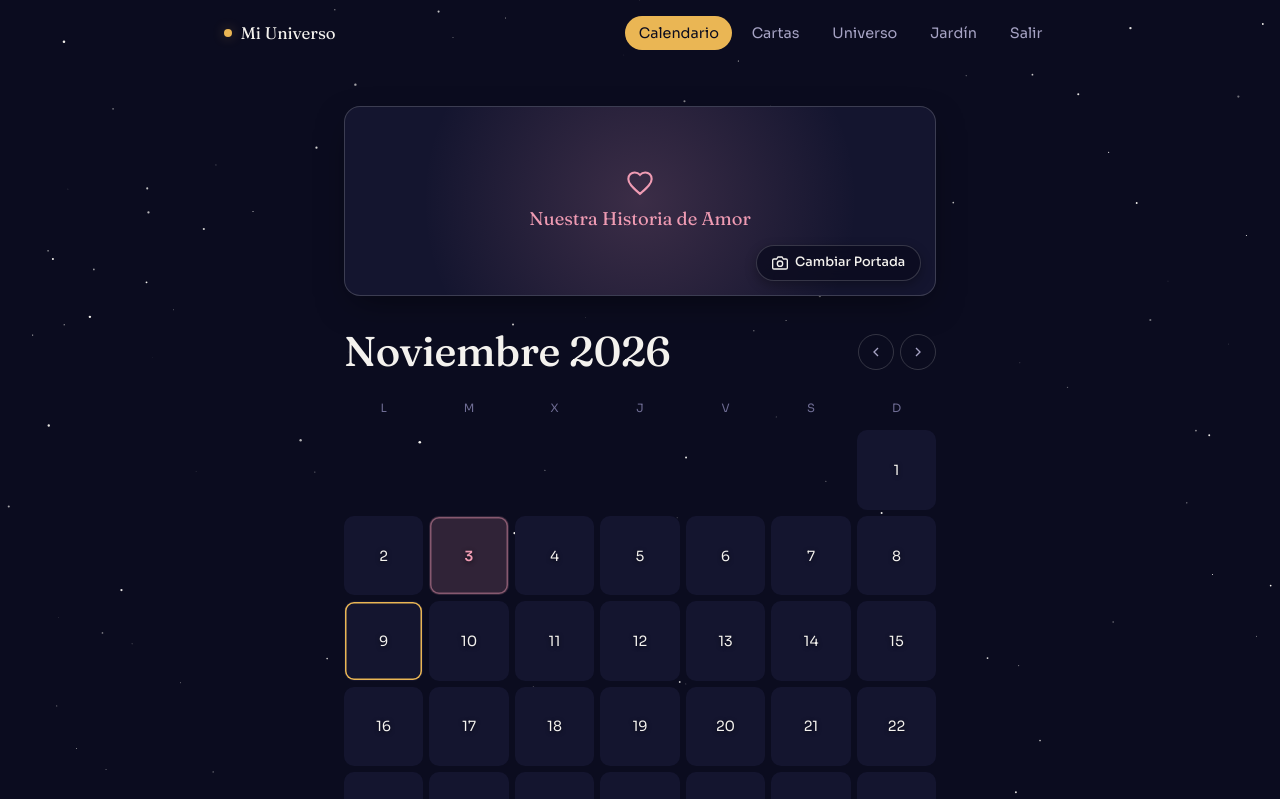
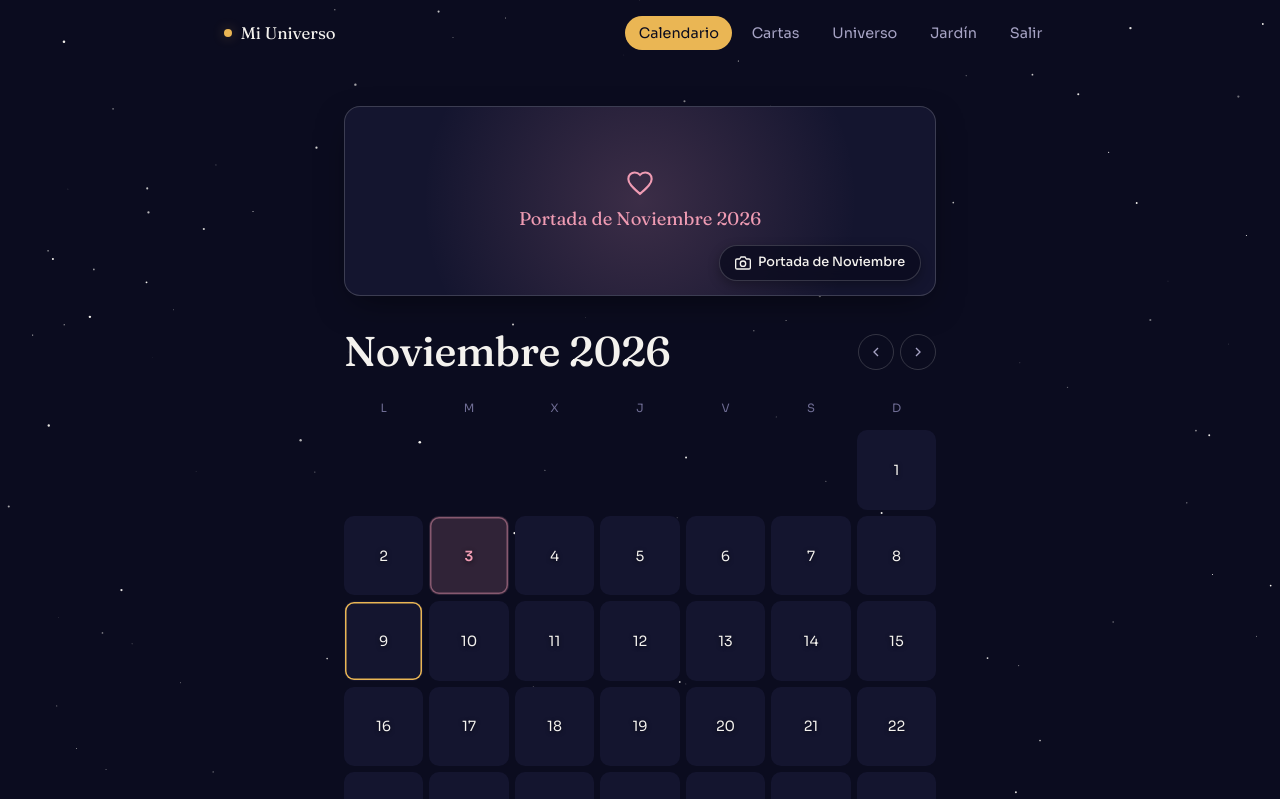
Before and after one commit to Amsf0803/My-Love, a Flask app: page /calendario in a window 1280 px wide. Shown: the top 799 px of the page. Run offline with Flask 3, Linux system fonts and the light colour scheme; the visitor is signed in with stand-in values (Sample User, id 1); data that the repository does not hold is empty.

Commit message:
Cambio de portada general a portada por mes

```diff
--- a/routes/galeria.py
+++ b/routes/galeria.py
@@ -108,8 +108,11 @@ def calendario():
         mes -= 12
         anio += 1
 
-    # Obtenemos la portada principal del calendario si existe
-    ajuste_portada = AjusteGlobal.query.filter_by(clave="portada_calendario").first()
+    # Obtenemos la portada específica del mes si existe (o fallback a portada general)
+    clave_mensual = f"portada_calendario_{anio}_{mes:02d}"
+    ajuste_portada = AjusteGlobal.query.filter_by(clave=clave_mensual).first()
+    if not ajuste_portada:
+        ajuste_portada = AjusteGlobal.query.filter_by(clave="portada_calendario").first()
     portada_calendario = ajuste_portada.valor if ajuste_portada else None
 
     # Trae las fotos del mes ordenadas por is_preview DESC (para que la primera sea la portada)
@@ -345,9 +348,9 @@ def set_preview():
 @login_required
 def set_calendar_cover():
     """
-    Cambio de Portada Principal:
-    Actualiza la imagen de portada de todo el calendario.
-    Aplica timestamp UNIX anti-caché y borra la portada anterior del servidor.
+    Cambio de Portada Mensual del Calendario:
+    Actualiza la imagen de portada para el mes y año seleccionados.
+    Aplica timestamp UNIX anti-caché y borra la portada anterior de ese mes.
     """
     archivo = request.files.get("archivo") or request.files.get("portada")
 
@@ -358,33 +361,41 @@ def set_calendar_cover():
     if not _extension_permitida(archivo.filename, extensiones_permitidas):
         return jsonify({"success": False, "error": "Formato de imagen no permitido."}), 400
 
+    # Mes y año a los que corresponde la portada
+    hoy = date.today()
+    anio = request.form.get("anio", default=hoy.year, type=int)
+    mes = request.form.get("mes", default=hoy.month, type=int)
+    clave_mensual = f"portada_calendario_{anio}_{mes:02d}"
+
     carpeta_destino = current_app.config["UPLOAD_FOLDER_FOTOS"]
     os.makedirs(carpeta_destino, exist_ok=True)
 
     # Renombrado anti-caché con timestamp UNIX
-    nombre_final = _generar_nombre_cache_busting(archivo.filename, prefijo="portada_calendario")
+    nombre_final = _generar_nombre_cache_busting(archivo.filename, prefijo=f"portada_{anio}_{mes:02d}")
     ruta_absoluta = os.path.join(carpeta_destino, nombre_final)
     archivo.save(ruta_absoluta)
 
     nueva_ruta_relativa = f"uploads/fotos/{nombre_final}"
 
-    # Recuperar o crear registro en AjusteGlobal
-    ajuste = AjusteGlobal.query.filter_by(clave="portada_calendario").first()
+    # Recuperar o crear registro en AjusteGlobal para el mes específico
+    ajuste = AjusteGlobal.query.filter_by(clave=clave_mensual).first()
     if ajuste:
-        # Eliminamos físicamente la portada previa para no desperdiciar espacio
+        # Eliminamos físicamente la portada previa de este mes para no acumular archivos
         if ajuste.valor and ajuste.valor != nueva_ruta_relativa:
             _eliminar_archivo_fisico(ajuste.valor)
         ajuste.valor = nueva_ruta_relativa
     else:
-        ajuste = AjusteGlobal(clave="portada_calendario", valor=nueva_ruta_relativa)
+        ajuste = AjusteGlobal(clave=clave_mensual, valor=nueva_ruta_relativa)
         db.session.add(ajuste)
 
     db.session.commit()
 
     return jsonify({
         "success": True,
-        "message": "Portada principal actualizada exitosamente.",
+        "message": f"Portada de {MESES_ES[mes]} {anio} actualizada exitosamente.",
         "ruta_portada": nueva_ruta_relativa,
+        "anio": anio,
+        "mes": mes,
         "timestamp": int(time.time())
     })
 
--- a/static/js/calendario.js
+++ b/static/js/calendario.js
@@ -19,7 +19,8 @@
   const inputFecha = document.getElementById("modal-dia-fecha-input");
   const botonCerrar = document.getElementById("modal-dia-cerrar");
 
-  // Controles de Portada Principal del Calendario
+  // Controles de Portada del Calendario (Mensual)
+  const calendarCoverCard = document.getElementById("calendarCoverCard");
   const inputCambiarPortada = document.getElementById("inputCambiarPortada");
   const calendarCoverMedia = document.getElementById("calendarCoverMedia");
   const labelPortadaTexto = document.getElementById("labelPortadaTexto");
@@ -387,7 +388,7 @@
   });
 
   // =========================================================================
-  // Cambio de Portada Principal del Calendario (Anti-Caché)
+  // Cambio de Portada Mensual del Calendario (Anti-Caché)
   // =========================================================================
   if (inputCambiarPortada) {
     inputCambiarPortada.addEventListener("change", () => {
@@ -399,6 +400,16 @@
 
       const formData = new FormData();
       formData.append("portada", archivo);
+
+      // Enviamos el año y mes activo para asociar la portada a ese mes específico
+      if (calendarCoverCard) {
+        if (calendarCoverCard.dataset.anio) {
+          formData.append("anio", calendarCoverCard.dataset.anio);
+        }
+        if (calendarCoverCard.dataset.mes) {
+          formData.append("mes", calendarCoverCard.dataset.mes);
+        }
+      }
 
       fetch("/set-calendar-cover", {
         method: "POST",
@@ -415,7 +426,7 @@
 
             let img = document.getElementById("calendarCoverImg");
             if (!img) {
-              calendarCoverMedia.innerHTML = `<img id="calendarCoverImg" alt="Portada de Nuestro Calendario">`;
+              calendarCoverMedia.innerHTML = `<img id="calendarCoverImg" alt="Portada del Mes">`;
               img = document.getElementById("calendarCoverImg");
             }
             img.src = cacheBusterUrl;
--- a/templates/calendario.html
+++ b/templates/calendario.html
@@ -5,22 +5,22 @@
 
 {% block content %}
 <div class="container">
-  <!-- Banner de Portada Principal del Calendario -->
-  <div class="calendar-cover" id="calendarCoverCard">
+  <!-- Banner de Portada Mensual del Calendario -->
+  <div class="calendar-cover" id="calendarCoverCard" data-anio="{{ anio }}" data-mes="{{ mes }}">
     <div class="calendar-cover__media" id="calendarCoverMedia">
       {% if portada_calendario %}
-        <img id="calendarCoverImg" src="{{ url_for('static', filename=portada_calendario) }}" alt="Portada de Nuestro Calendario">
+        <img id="calendarCoverImg" src="{{ url_for('static', filename=portada_calendario) }}" alt="Portada de {{ nombre_mes }} {{ anio }}">
       {% else %}
         <div class="calendar-cover__placeholder" id="calendarCoverPlaceholder">
           <svg width="28" height="28" viewBox="0 0 24 24" fill="none" stroke="currentColor" stroke-width="1.8"><path d="M12 21.35l-1.45-1.32C5.4 15.36 2 12.28 2 8.5 2 5.42 4.42 3 7.5 3c1.74 0 3.41.81 4.5 2.09C13.09 3.81 14.76 3 16.5 3 19.58 3 22 5.42 22 8.5c0 3.78-3.4 6.86-8.55 11.54L12 21.35z"/></svg>
-          <span>Nuestra Historia de Amor</span>
+          <span>Portada de {{ nombre_mes }} {{ anio }}</span>
         </div>
       {% endif %}
     </div>
     <div class="calendar-cover__actions">
-      <label for="inputCambiarPortada" class="btn-change-cover" id="btnCambiarPortadaLabel" title="Cambiar foto de portada principal">
+      <label for="inputCambiarPortada" class="btn-change-cover" id="btnCambiarPortadaLabel" title="Cambiar foto de portada de {{ nombre_mes }} {{ anio }}">
         <svg width="16" height="16" viewBox="0 0 24 24" fill="none" stroke="currentColor" stroke-width="2"><path d="M23 19a2 2 0 0 1-2 2H3a2 2 0 0 1-2-2V8a2 2 0 0 1 2-2h4l2-3h6l2 3h4a2 2 0 0 1 2 2z"/><circle cx="12" cy="13" r="4"/></svg>
-        <span id="labelPortadaTexto">Cambiar Portada</span>
+        <span id="labelPortadaTexto">Portada de {{ nombre_mes }}</span>
       </label>
       <input type="file" id="inputCambiarPortada" accept="image/*" style="display: none;">
     </div>
```
